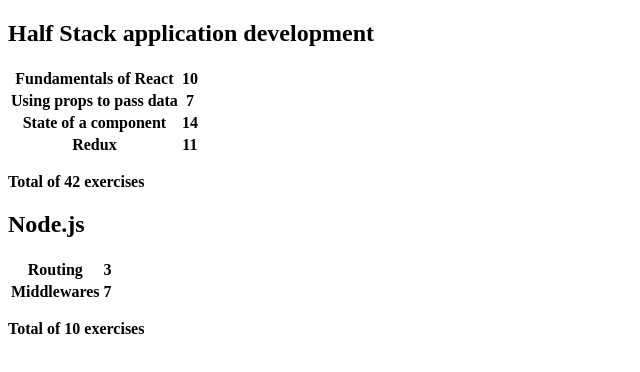
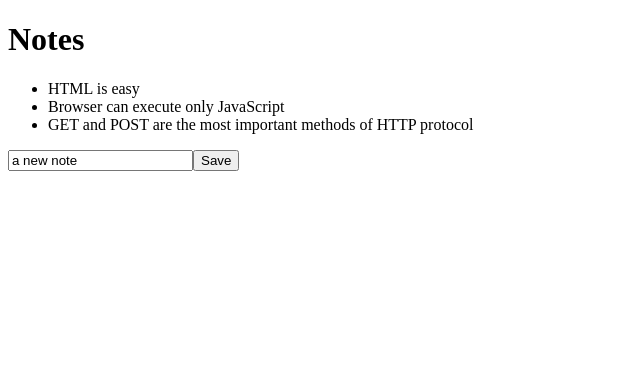
Before and after one commit to adityatyagi-av/part2, a React (Create React App) app: page / in a window 1280 px wide. Shown: the top 372 px of the page, without its empty margins (0-640 px from the left). Built offline with nearby package versions, Linux system fonts and the light colour scheme.

Commit message:
Notes file setup

```diff
--- a/src/App.js
+++ b/src/App.js
@@ -1,81 +1,81 @@
 import './App.css';
-import Course from './components/Course';
-// import Notes from './components/Notes'
-// const notes = [
-//   {
-//     id: 1,
-//     content: 'HTML is easy',
-//     date: '2019-05-30T17:30:31.098Z',
-//     important: true
-//   },
-//   {
-//     id: 2,
-//     content: 'Browser can execute only JavaScript',
-//     date: '2019-05-30T18:39:34.091Z',
-//     important: false
-//   },
-//   {
-//     id: 3,
-//     content: 'GET and POST are the most important methods of HTTP protocol',
-//     date: '2019-05-30T19:20:14.298Z',
-//     important: true
-//   }
-// ]
+// import Course from './components/Course';
+import Notes from './components/Notes'
+const notes = [
+  {
+    id: 1,
+    content: 'HTML is easy',
+    date: '2019-05-30T17:30:31.098Z',
+    important: true
+  },
+  {
+    id: 2,
+    content: 'Browser can execute only JavaScript',
+    date: '2019-05-30T18:39:34.091Z',
+    important: false
+  },
+  {
+    id: 3,
+    content: 'GET and POST are the most important methods of HTTP protocol',
+    date: '2019-05-30T19:20:14.298Z',
+    important: true
+  }
+]
 
 
 function App() {
 
-  const courses = [
-    {
-      name: 'Half Stack application development',
-      id: 1,
-      parts: [
-        {
-          name: 'Fundamentals of React',
-          exercises: 10,
-          id: 1
-        },
-        {
-          name: 'Using props to pass data',
-          exercises: 7,
-          id: 2
-        },
-        {
-          name: 'State of a component',
-          exercises: 14,
-          id: 3
-        },
-        {
-          name: 'Redux',
-          exercises: 11,
-          id: 4
-        }
-      ]
-    },
-    {
-      name: 'Node.js',
-      id: 2,
-      parts: [
-        {
-          name: 'Routing',
-          exercises: 3,
-          id: 1
-        },
-        {
-          name: 'Middlewares',
-          exercises: 7,
-          id: 2
-        }
-      ]
-    }
-  ]
+  // const courses = [
+  //   {
+  //     name: 'Half Stack application development',
+  //     id: 1,
+  //     parts: [
+  //       {
+  //         name: 'Fundamentals of React',
+  //         exercises: 10,
+  //         id: 1
+  //       },
+  //       {
+  //         name: 'Using props to pass data',
+  //         exercises: 7,
+  //         id: 2
+  //       },
+  //       {
+  //         name: 'State of a component',
+  //         exercises: 14,
+  //         id: 3
+  //       },
+  //       {
+  //         name: 'Redux',
+  //         exercises: 11,
+  //         id: 4
+  //       }
+  //     ]
+  //   },
+  //   {
+  //     name: 'Node.js',
+  //     id: 2,
+  //     parts: [
+  //       {
+  //         name: 'Routing',
+  //         exercises: 3,
+  //         id: 1
+  //       },
+  //       {
+  //         name: 'Middlewares',
+  //         exercises: 7,
+  //         id: 2
+  //       }
+  //     ]
+  //   }
+  // ]
 
 
   return (
     <>
-    {/* <Notes notes={notes}/> */}
+    <Notes notes={notes}/>
 
-    <Course course={courses}/>
+    {/* <Course course={courses}/> */}
     </>
   );}
 
--- a/src/components/Notes.js
+++ b/src/components/Notes.js
@@ -1,4 +1,5 @@
-import React from 'react'
+// import { eventWrapper } from '@testing-library/user-event/dist/utils'
+import React,{useState} from 'react'
 
 const Note =({note})=>{
     return(
@@ -7,7 +8,28 @@
 }
 
 export default function Notes(props) {
-    const notes = props.notes
+    const [notes, setNotes] = useState(props.notes)
+    const [newNote, setNewNote] = useState(
+        'a new note'
+    )
+    const addNote =(event)=>{
+        event.preventDefault()
+        console.log('button clicked',event.target)
+        const noteObject ={
+            content: newNote,
+            date: new Date().toISOString,
+            important: Math.random() < 0.5,
+            id: notes.length +1
+        }
+        setNotes(notes.concat(noteObject))
+        setNewNote('')
+
+    }
+
+    const handleNoteChange=(event)=>{
+        console.log(event.target.value)
+        setNewNote(event.target.value)
+    }
   return (
     <div>
         <h1>Notes</h1>
@@ -18,6 +40,11 @@
             )})
             }
         </ul>
+        <form onSubmit={addNote}>
+
+            <input value={newNote} onChange={handleNoteChange}/>
+            <button type='submit'>Save</button>
+        </form>
     </div>
   )
 }
```
